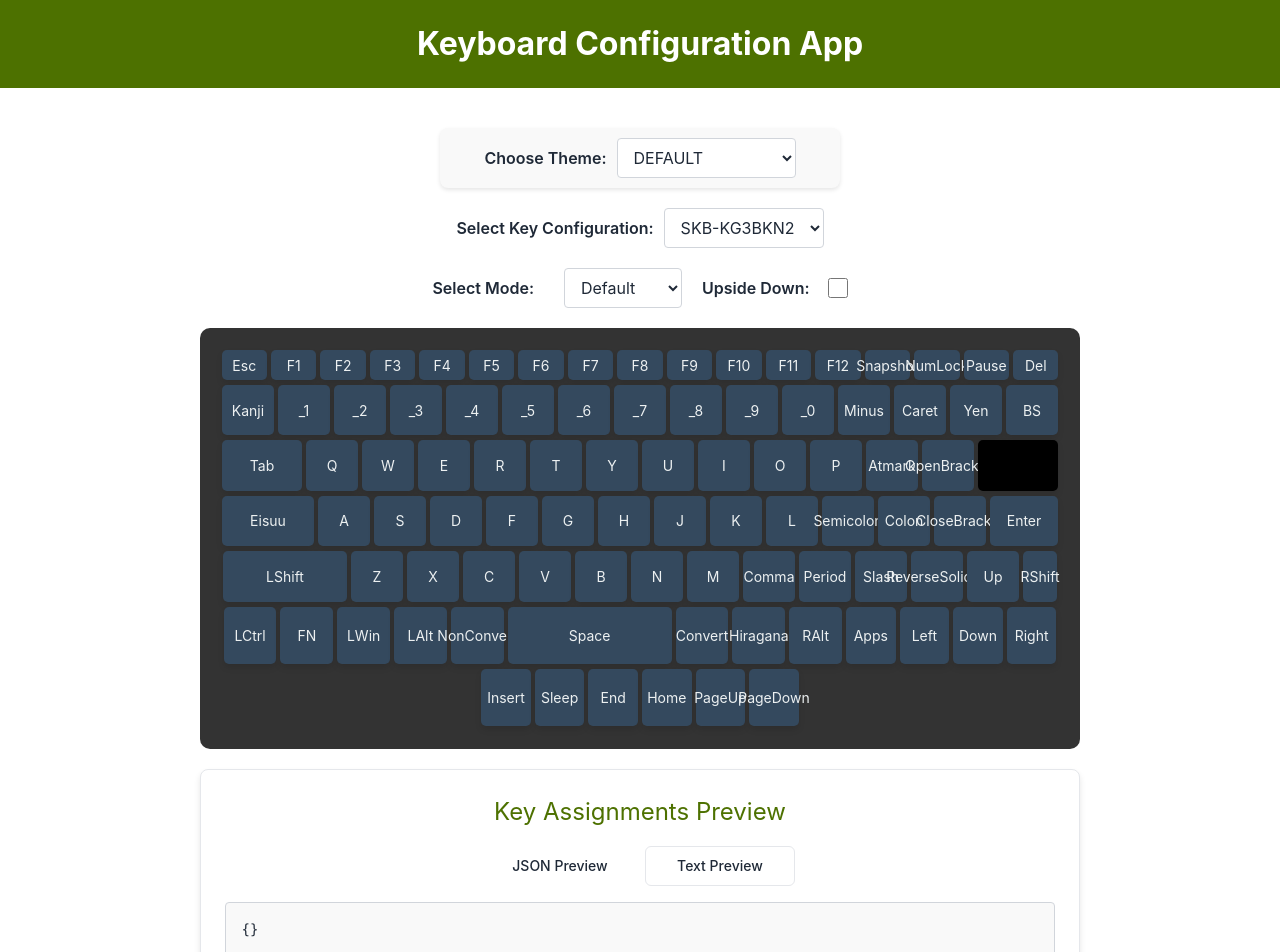
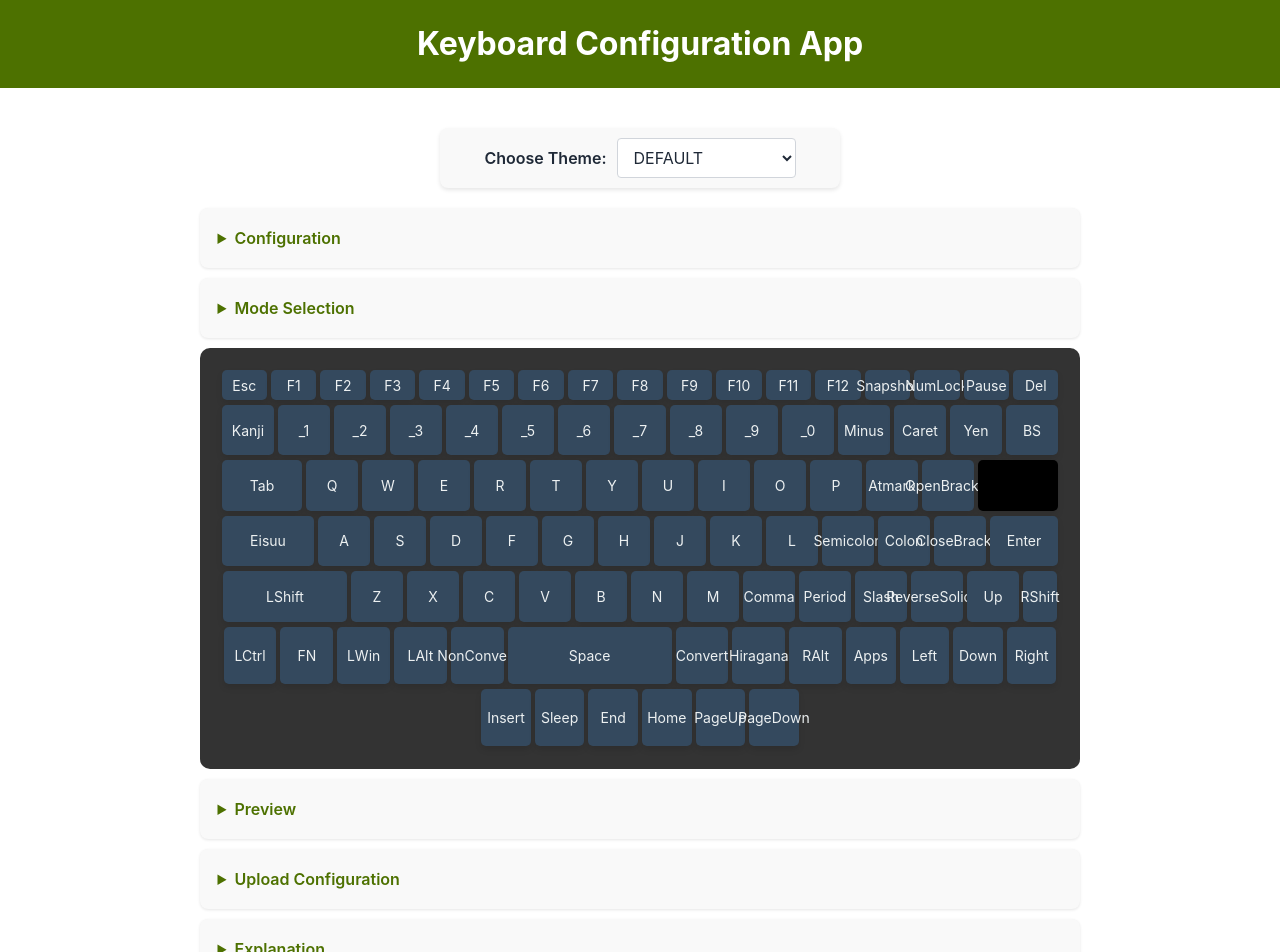
Before and after one commit to RyosukeMondo/keyboard-config-app, a React (Create React App) app: page / in a window 1280 px wide. Shown: the top 952 px of the page. Built offline with nearby package versions, Linux system fonts and the light colour scheme.

Commit message:
make page foldable

```diff
--- a/src/App.css
+++ b/src/App.css
@@ -34,3 +34,31 @@
   font-size: 0.875rem;
   color: var(--color-secondary);
 }
+
+details {
+  margin: 10px 0;
+  padding: 10px;
+  border-radius: 8px;
+  background-color: var(--color-surface);
+  box-shadow: 0 1px 3px rgba(0, 0, 0, 0.1);
+}
+
+summary {
+  cursor: pointer;
+  padding: 8px;
+  font-weight: 600;
+  color: var(--color-primary);
+}
+
+summary:hover {
+  color: var(--color-secondary);
+}
+
+details[open] summary {
+  margin-bottom: 10px;
+  border-bottom: 1px solid var(--color-border);
+}
+
+details > *:not(summary) {
+  padding: 0 16px;
+}
--- a/src/App.js
+++ b/src/App.js
@@ -16,12 +16,27 @@ function App() {
       </header>
       <main className="app-main">
         <Themeswitcher />
-        <SelectConfig />
-        <ModeSelector />
+        <details>
+          <summary>Configuration</summary>
+          <SelectConfig />
+        </details>
+        <details>
+          <summary>Mode Selection</summary>
+          <ModeSelector />
+        </details>
         <Keyboard />
-        <Preview />
-        <Uploader />
-        <Explain />
+        <details>
+          <summary>Preview</summary>
+          <Preview />
+        </details>
+        <details>
+          <summary>Upload Configuration</summary>
+          <Uploader />
+        </details>
+        <details>
+          <summary>Explanation</summary>
+          <Explain />
+        </details>
       </main>
       <footer className="app-footer">
         <p>&copy; {new Date().getFullYear()} Keyboard Config App. All rights reserved.</p>
```
